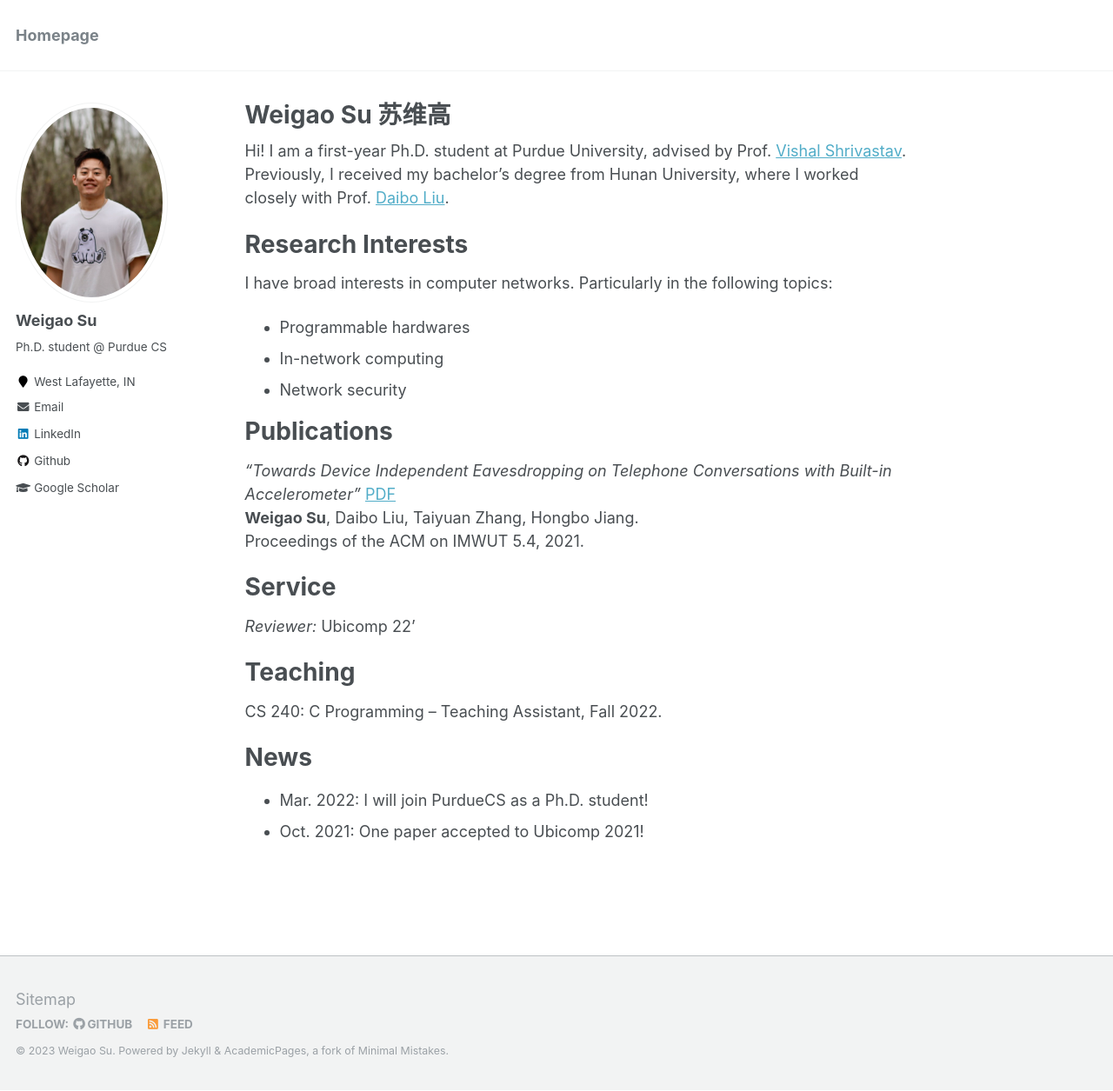
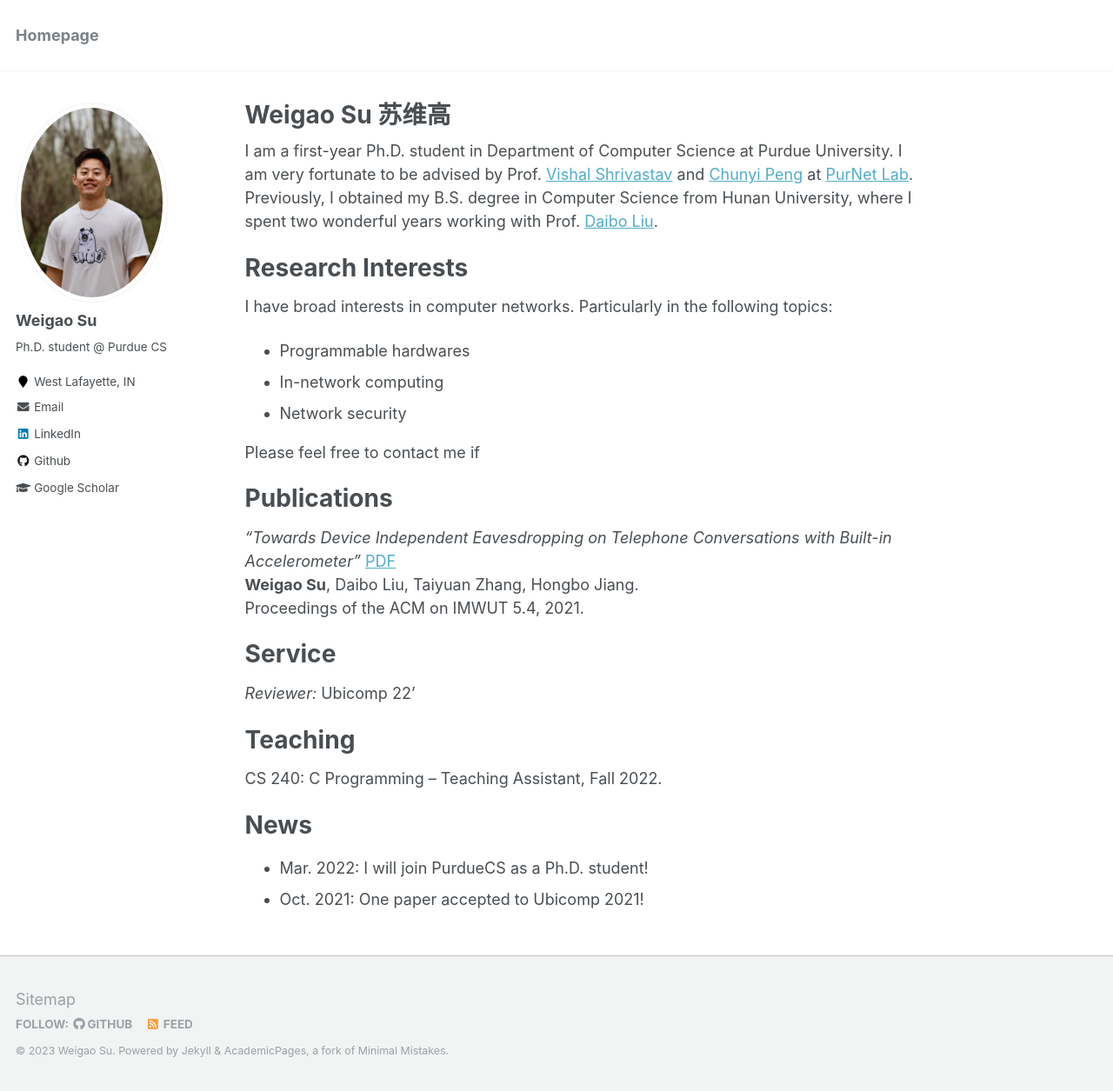
Before and after one commit to wegul/wegul.github.io, a Jekyll site: the page built from _pages/about.md, in a window 1280 px wide and 1255 px high. Shown: the whole window at 87% size. Built offline with Jekyll 4.4.1, drawn with Linux system fonts in a browser that asks for light colours.

Commit message:
Update about.md

```diff
--- a/_pages/about.md
+++ b/_pages/about.md
@@ -8,9 +8,8 @@ redirect_from:
   - /about.html
 ---
 
-Hi! I am a first-year Ph.D. student at Purdue University, advised by Prof. [Vishal Shrivastav](https://web.ics.purdue.edu/~vshriva/).
-<!-- and co-advised by Prof. [Chunyi Peng](https://www.cs.purdue.edu/homes/chunyi/).  -->
-Previously, I received my bachelor’s degree from Hunan University, where I worked closely with Prof. [Daibo Liu](https://sites.google.com/site/dbliuuestc/).
+I am a first-year Ph.D. student in Department of Computer Science at Purdue University. I am very fortunate to be advised by Prof. [Vishal Shrivastav](https://web.ics.purdue.edu/~vshriva/) and [Chunyi Peng](https://www.cs.purdue.edu/homes/chunyi/) at [PurNet Lab](https://gitlab.com/purnet-lab/purnet-lab.gitlab.io/-/wikis/home).
+Previously, I obtained my B.S. degree in Computer Science from Hunan University, where I spent two wonderful years working with Prof. [Daibo Liu](https://sites.google.com/site/dbliuuestc/).
 <!-- This is my [CV](https://github.com/wegul/wegul/raw/main/files/weigaosu_CV.pdf). -->
 
 <!-- *I will join Purdue University in 2022Fall for Ph.D. study. Boiler Up!!!* -->
@@ -25,6 +24,7 @@ I have broad interests in computer networks. Particularly in the following topic
 - In-network computing
 - Network security
 
+Please feel free to contact me if
 <!-- I also have keen appetite for many other areas. Check my [personal insights](https://wegul.github.io/wegul/year-archive/) of some recent works and feel free to leave a message, I would be more than happy to share my thoughts. -->
 
 Publications
@@ -59,8 +59,3 @@ News
 ======
 * Mar. 2022: I will join PurdueCS as a Ph.D. student!
 * Oct. 2021: One paper accepted to Ubicomp 2021!
-
-<!-- * Aug. 2021: I received a second prize in [National College Student Information Security Contest](http://www.ciscn.cn/)!   -->
-<!-- * Sept. 2020: Our team won multiple national prizes in [RoboMaster 2020](https://www.robomaster.com/en-US/robo/overview?djifrom=nav)! -->
-<!-- * Jul. 2020: I joined Networking and Smarting Sensing Systems research group as a research assistant. -->
-<!-- * Dec. 2019: I won a provincial outstanding winner and a national second prize in [FILTRP Public Speaking Contest](https://uchallenge.unipus.cn/2021/news/)! -->
```
